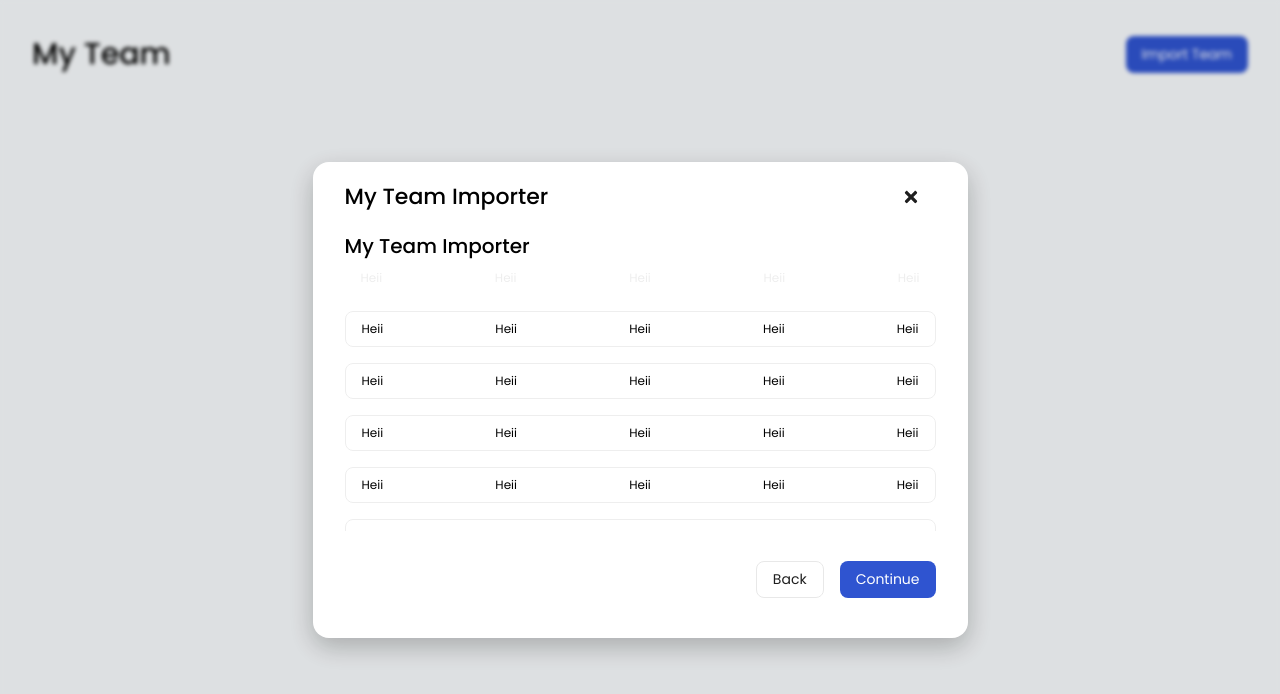
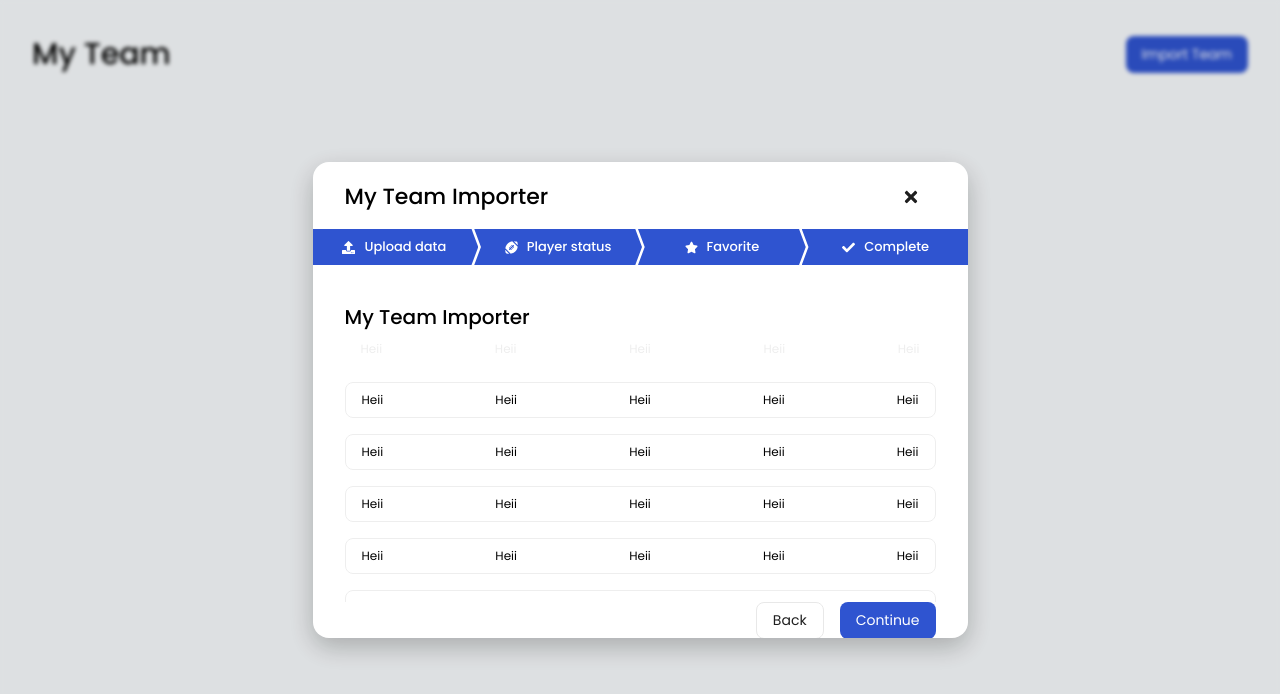
Before and after one commit to juliomerisio/koneksys-challenge, a React (Create React App) app: page / in a window 1280 px wide. Both pictures are taken after a click on the button "Import Team". Shown: the top 694 px of the page. Built offline with nearby package versions, Linux system fonts and the light colour scheme; the HTML template or start-up script is replaced by a standard one.

Commit message:
feat: add wizard

```diff
--- /dev/null
+++ b/src/components/Wizard.tsx
@@ -0,0 +1,68 @@
+import { Icon } from 'components'
+import styled, { css } from 'styled-components'
+
+const Container = styled.div`
+  width: 100%;
+  display: flex;
+  align-items: center;
+  margin-bottom: 39px;
+  > div:nth-child(1) {
+    clip-path: polygon(96% 0, 100% 50%, 96% 100%, 0% 100%, 0% 50%, 0% 0%);
+  }
+  > div:nth-child(4) {
+    clip-path: polygon(100% 0, 100% 50%, 100% 100%, 0% 100%, 4% 50%, 0% 0%);
+  }
+`
+
+const Step = styled.div<{ isActive: boolean }>`
+  width: 100%;
+  padding: 8px 16px;
+  display: flex;
+  align-items: center;
+  justify-content: center;
+  font-size: 13px;
+  font-weight: 500;
+  position: relative;
+  margin: -2px;
+
+  background: ${(props) => props.theme.colors.lightGray};
+
+  ${(props) =>
+    props.isActive &&
+    css`
+      background: ${props.theme.colors.accent};
+      color: ${props.theme.colors.white};
+    `}
+
+  svg {
+    margin-right: 9px;
+  }
+
+  clip-path: polygon(96% 0, 100% 50%, 96% 100%, 0% 100%, 4% 50%, 0% 0%);
+`
+
+export const Wizard = () => {
+  return (
+    <Container>
+      <Step isActive>
+        <Icon icon='FaUpload' />
+        <span>Upload data</span>
+      </Step>
+
+      <Step isActive>
+        <Icon icon='FaFootballBall' />
+        <span>Player status</span>
+      </Step>
+
+      <Step isActive>
+        <Icon icon='FaStar' />
+        <span>Favorite</span>
+      </Step>
+
+      <Step isActive>
+        <Icon icon='FaCheck' />
+        <span>Complete</span>
+      </Step>
+    </Container>
+  )
+}
--- a/src/pages/Dashboard.tsx
+++ b/src/pages/Dashboard.tsx
@@ -5,6 +5,7 @@ import styled from 'styled-components'
 
 import { Button, Modal } from '../components'
 import { ModalHeader } from '../components/Modal/ModalHeader'
+import { Wizard } from '../components/Wizard'
 
 const Header = styled.header`
   width: 100%;
@@ -35,6 +36,7 @@ export const Dashboard = () => {
 
       <Modal isOpen={open} onClose={handleClose}>
         <ModalHeader onClose={handleClose} />
+        <Wizard />
         <div
           style={{
             height: '100%',
```
